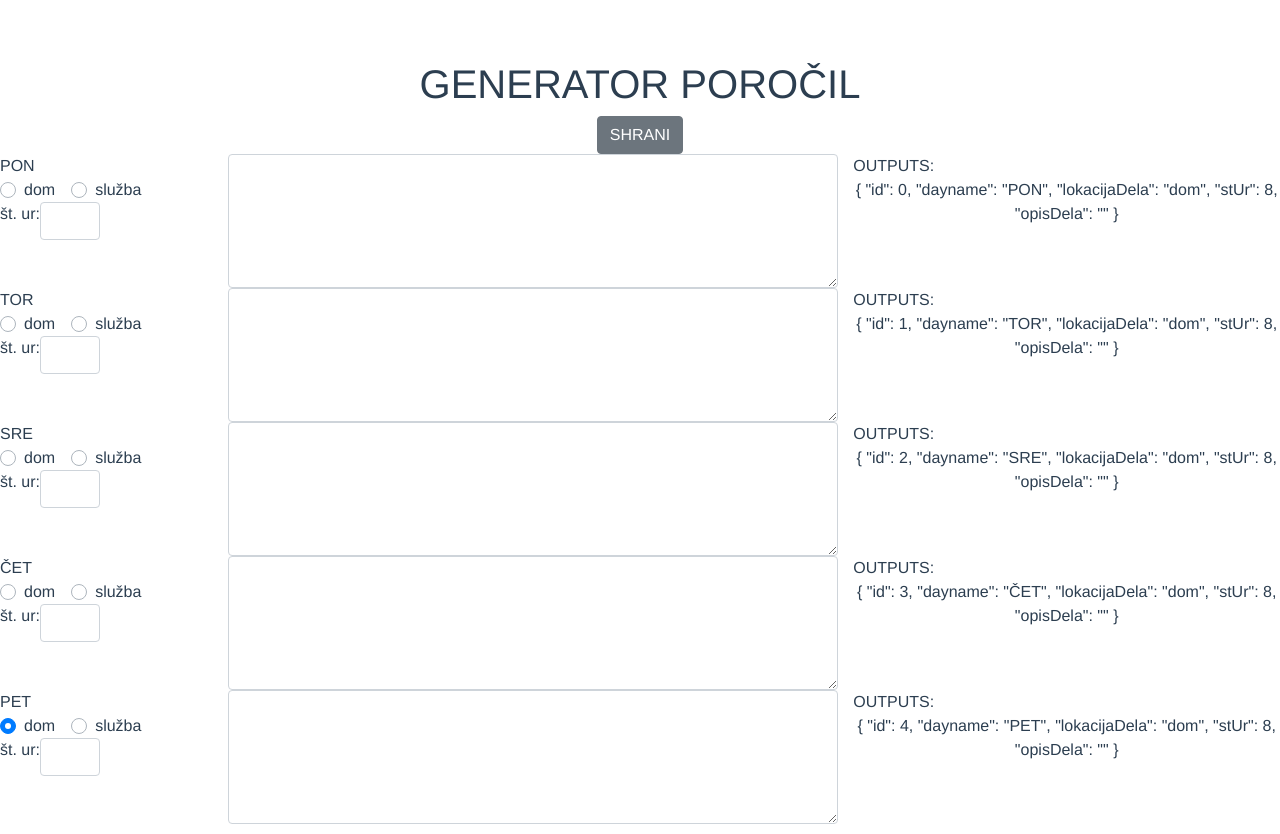
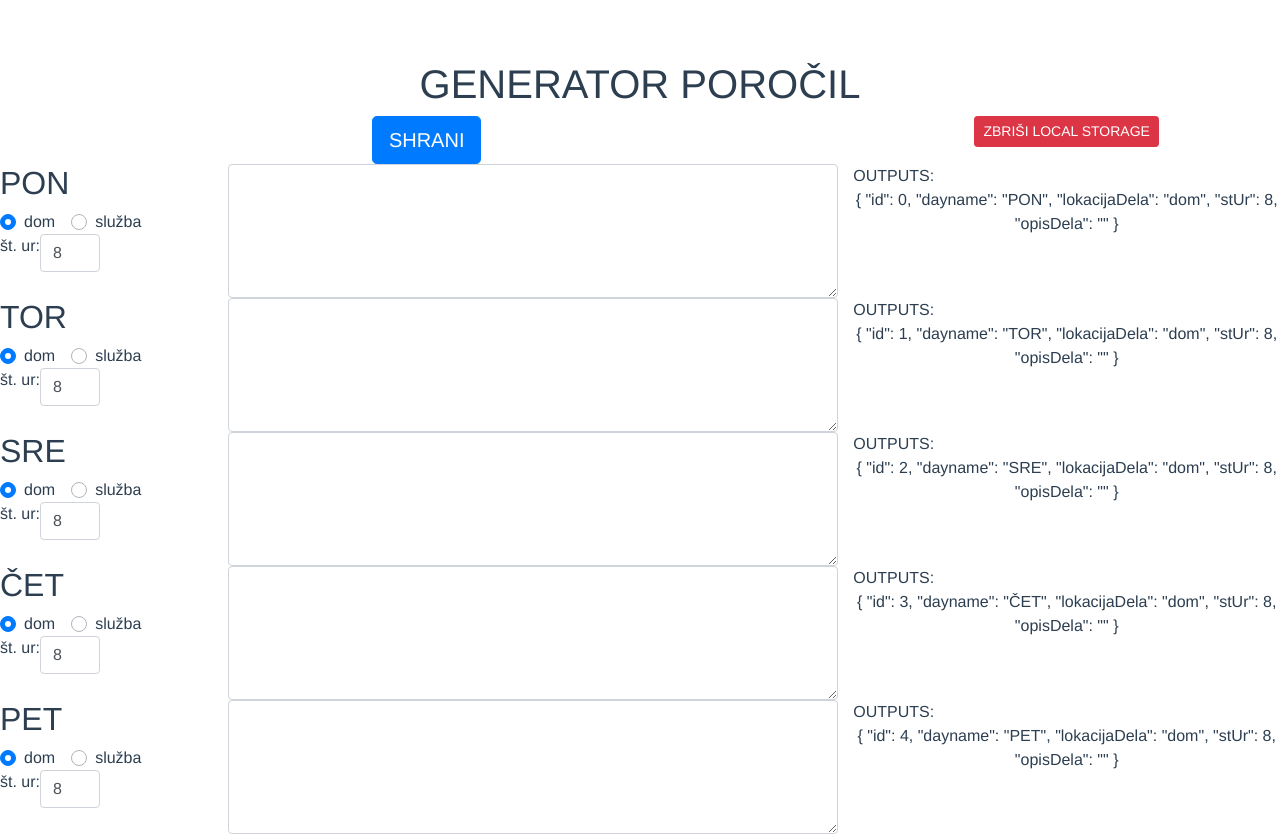
Before and after one commit to gigaKosec/generator-porocil, a Vue app: page / in a window 1280 px wide. Built offline with nearby package versions, Linux system fonts and the light colour scheme.

Commit message:
Default vrednosti se vidijo tudi v obrazcu. Dodal gumb za brisanje local storage-a.

```diff
--- a/src/components/DneviForm.vue
+++ b/src/components/DneviForm.vue
@@ -1,21 +1,25 @@
 <template>
   <b-container class="week" fluid>
     <b-form>
-      <b-button @click="saveDays">SHRANI</b-button>
+      <b-row class = "buttons-row">
+        <b-col><b-button variant="primary" @click="saveDays" size="lg">SHRANI</b-button></b-col>
+        <b-col cols="4"><b-button size="sm" variant="danger" @click="clearLocalStorage">ZBRIŠI LOCAL STORAGE</b-button></b-col>
+      </b-row>
+
       <b-row class="day" v-for="day in days" v-bind:key="day.id" >
         <b-col cols="2">
           <b-row>
-            {{day.dayname}}
+            <h2>{{day.dayname}}</h2>
           </b-row>
           <b-row class="daily-location">
-            <b-form-radio-group v-model="day.lokacijaDela" :name="day.lokacijaDela" inline="true">
+            <b-form-radio-group v-model="day.lokacijaDela" inline="true">
                 <b-form-radio value="dom">dom</b-form-radio>
                 <b-form-radio value="služba">služba</b-form-radio>
             </b-form-radio-group>
           </b-row>
           <b-row class="daily-hours">
             <label>št. ur:</label>
-            <b-form-input type="number" :value="day.st-ur" v-model="day.stUR" style="width: 60px"></b-form-input>
+            <b-form-input type="number" v-model="day.stUr" style="width: 60px"></b-form-input>
           </b-row>
 
         </b-col>
@@ -55,11 +59,14 @@ export default {
       console.log("loading 'days' from local storage");
       this.days = JSON.parse(localStorage.getItem('days'));
     },
-
     saveDays (days) {
       console.log("saving 'days' to local storage")
       const daysJson = JSON.stringify(this.days);
       localStorage.setItem('days', daysJson)
+    },
+    clearLocalStorage () {
+      localStorage.clear()
+      location.reload()
     }
   }
 };
```
Also changed, not shown: 1 other file (tests, documents, lock files or other folders).
